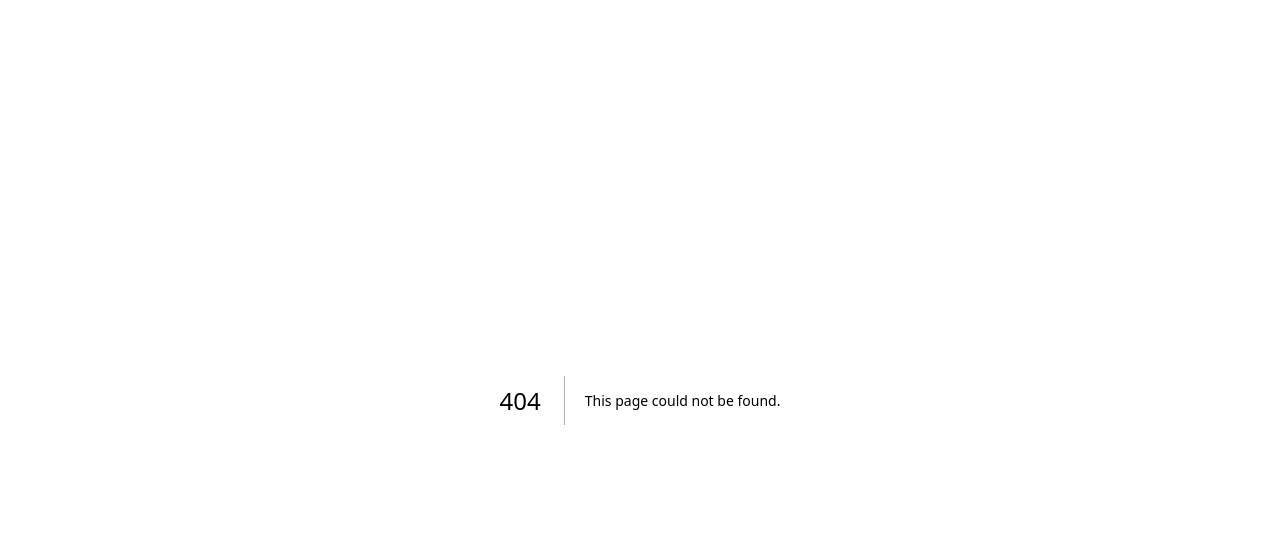
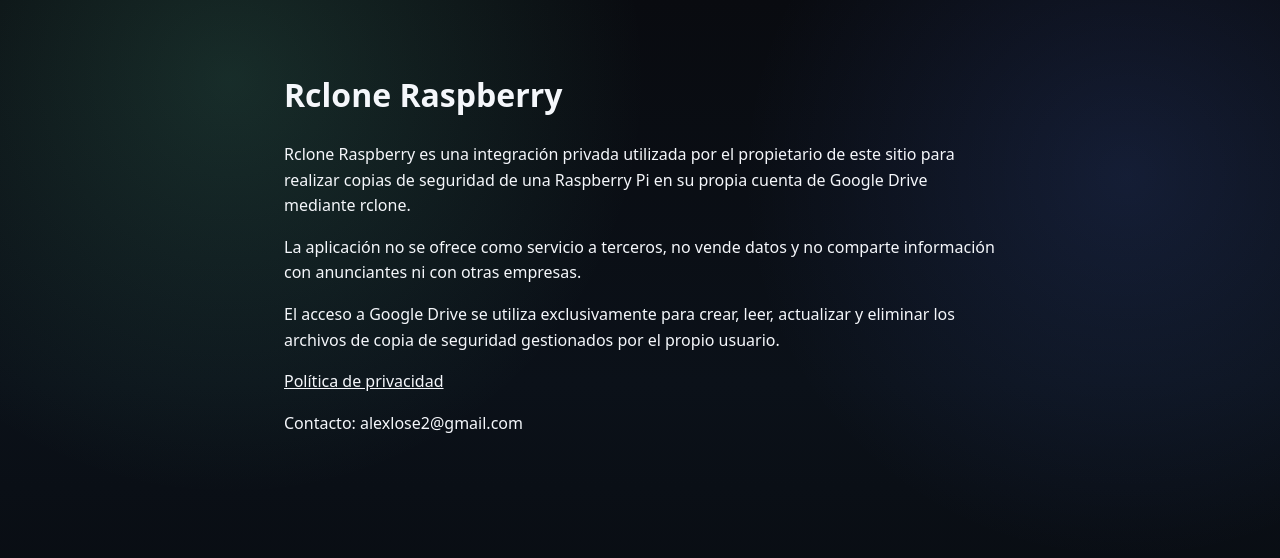
Before and after one commit to Alexlose2/stream-qviart, a Next.js app: page /rclone in a window 1280 px wide. Before the commit this address had no page. Shown: the top 558 px of the page. Built offline with nearby package versions, Linux system fonts and the light colour scheme.

Commit message:
Add Rclone OAuth information page

```diff
--- /dev/null
+++ b/src/app/rclone/page.tsx
@@ -0,0 +1,28 @@
+export const metadata = {
+  title: "Rclone Raspberry",
+  description: "Información sobre la integración privada Rclone Raspberry.",
+};
+
+export default function RclonePage() {
+  return (
+    <main style={{ maxWidth: 760, margin: "0 auto", padding: "48px 24px", fontFamily: "system-ui, sans-serif", lineHeight: 1.6 }}>
+      <h1>Rclone Raspberry</h1>
+      <p>
+        Rclone Raspberry es una integración privada utilizada por el propietario de este sitio para realizar
+        copias de seguridad de una Raspberry Pi en su propia cuenta de Google Drive mediante rclone.
+      </p>
+      <p>
+        La aplicación no se ofrece como servicio a terceros, no vende datos y no comparte información con
+        anunciantes ni con otras empresas.
+      </p>
+      <p>
+        El acceso a Google Drive se utiliza exclusivamente para crear, leer, actualizar y eliminar los archivos
+        de copia de seguridad gestionados por el propio usuario.
+      </p>
+      <p>
+        <a href="/rclone/privacy">Política de privacidad</a>
+      </p>
+      <p>Contacto: alexlose2@gmail.com</p>
+    </main>
+  );
+}
```
